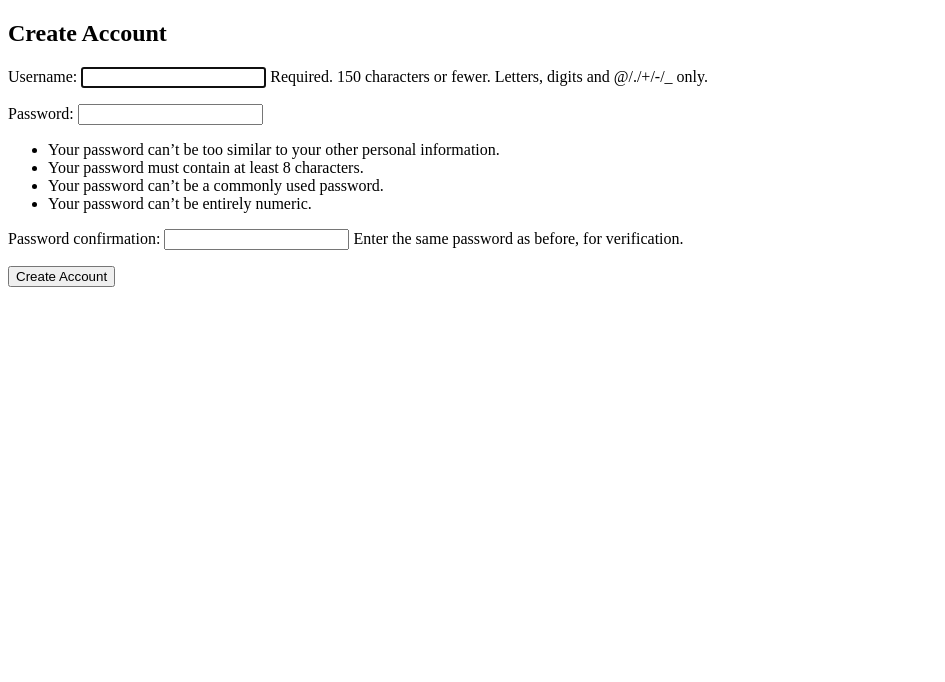
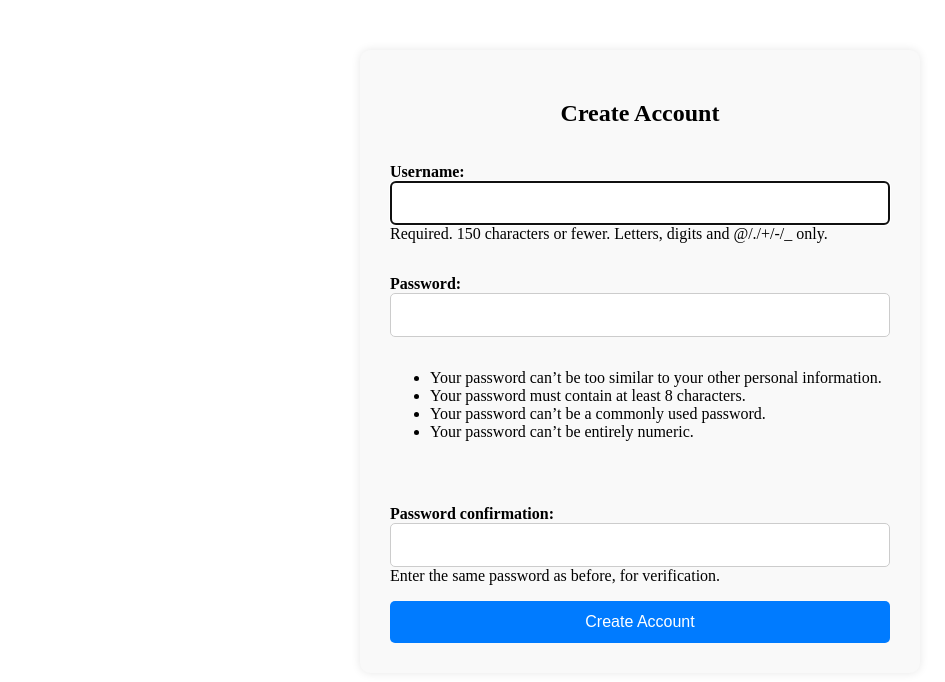
Before and after one commit to SlidelApp/slidel, a Django app: page /account/create/ in a window 1280 px wide. Shown: the top 682 px of the page, without its empty margins (0-945 px from the left). Run offline with Django 5.2, Linux system fonts and the light colour scheme.

Commit message:
add: refine styling

```diff
--- a/backend/src/account/templates/base.html
+++ b/backend/src/account/templates/base.html
@@ -1,14 +1,74 @@
 <!DOCTYPE html>
 <html lang="en">
+
 <head>
     <meta charset="UTF-8">
     <meta http-equiv="X-UA-Compatible" content="IE=edge">
     <meta name="viewport" content="width=device-width, initial-scale=1.0">
-    <title>{% block title %}Default Title{% endblock %}</title>
+    <title>Create User Account</title>
+    <!-- <link rel="stylesheet" href="styles.css"> -->
 </head>
+<style>
+    .create-account-form {
+        max-width: 500px;
+        margin: 50px auto;
+        padding: 30px;
+        border-radius: 10px;
+        background-color: #f9f9f9;
+        box-shadow: 0 0 10px rgba(0, 0, 0, 0.1);
+    }
+
+    .create-account-form h2 {
+        margin-bottom: 20px;
+        font-size: 24px;
+        text-align: center;
+    }
+
+    .create-account-form form {
+        display: flex;
+        flex-direction: column;
+    }
+
+    .create-account-form .form-group {
+        margin-bottom: 20px;
+    }
+
+    .create-account-form label {
+        font-weight: bold;
+        display: block;
+    }
+
+    .create-account-form input[type="text"],
+    .create-account-form input[type="email"],
+    .create-account-form input[type="password"] {
+        padding: 12px;
+        font-size: 16px;
+        border: 1px solid #ccc;
+        border-radius: 5px;
+        width: calc(100% - 26px);
+    }
+
+    .create-account-form button {
+        padding: 12px;
+        font-size: 16px;
+        background-color: #007bff;
+        color: #fff;
+        border: none;
+        border-radius: 5px;
+        cursor: pointer;
+        transition: background-color 0.3s;
+        width: 100%;
+    }
+
+    .create-account-form button:hover {
+        background-color: #0056b3;
+    }
+</style>
+
 <body>
     <div id="content">
         {% block content %}{% endblock %}
     </div>
 </body>
+
 </html>
--- a/backend/src/account/templates/create_account.html
+++ b/backend/src/account/templates/create_account.html
@@ -1,10 +1,12 @@
 {% extends 'base.html' %}
 
 {% block content %}
+<div class="create-account-form">
     <h2>Create Account</h2>
     <form method="post">
         {% csrf_token %}
         {{ form.as_p }}
         <button type="submit">Create Account</button>
     </form>
+</div>
 {% endblock %}
```
Also changed, not shown: backend/tests/login.py (+1 -0 lines), backend/tests/test_login.py (+4 -0 lines). Lines whose indentation alone changed are shown as unchanged.
